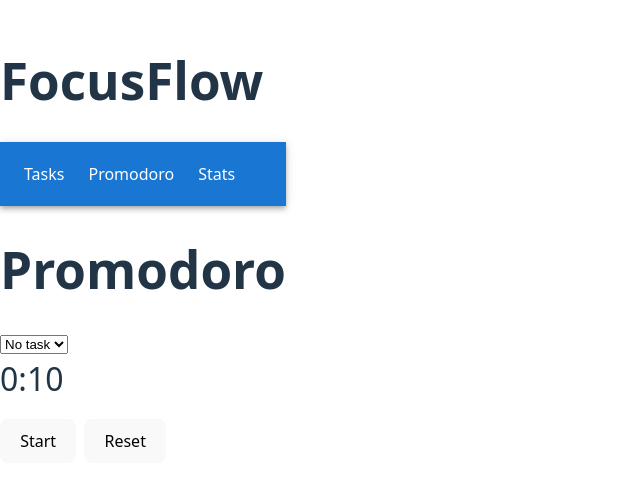
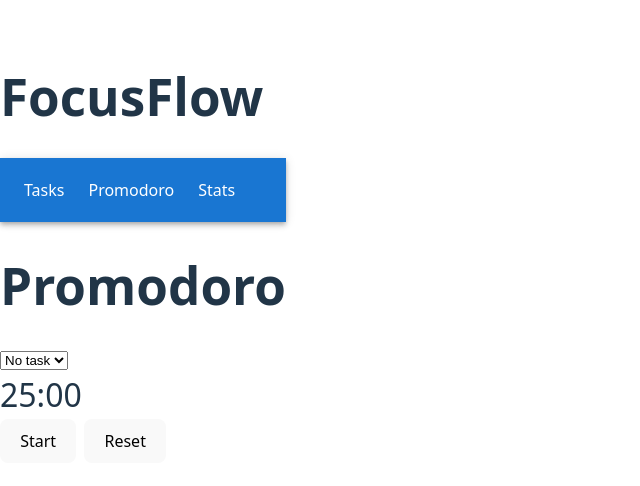
Before and after one commit to Mahmod94/react, a React (Vite) app in the folder FocusFlow/: page /promodoropage in a window 1280 px wide. Shown: the part 152-638 px from the top of the page, without its empty margins (0-640 px from the left). Built offline with nearby package versions, Linux system fonts and the light colour scheme.

Commit message:
Promodoro
Promodoro now works even when you navigate

```diff
--- a/FocusFlow/src/App.tsx
+++ b/FocusFlow/src/App.tsx
@@ -3,6 +3,7 @@ import { useEffect, useState } from "react";
 import type { Task } from "./types/task.ts";
 import type { Session } from "./types/session.ts";
 
+import { PromodoroProvider } from "./PromodoroProvider.tsx";
 import StatsPage from "./pages/StatsPage"
 import PromodoroPage from "./pages/PromodoroPage";
 import TasksPage from "./pages/TasksPage";
@@ -52,12 +53,13 @@ export default function App()
         <h1>FocusFlow</h1>
 
         <NavBar />
+        <PromodoroProvider setSessions={setSessions}>
         <Routes>
           <Route path="/" element={<TasksPage tasks={tasks} setTasks={setTasks} />} />
           <Route path="/promodoropage" element={<PromodoroPage sessions={sessions} setSessions={setSessions} tasks={tasks} />} />
           <Route path="/statspage" element={<StatsPage sessions={sessions}/>} />
-
         </Routes>
+        </PromodoroProvider>
       </div>
     </>
   );
--- /dev/null
+++ b/FocusFlow/src/PromodoroProvider.tsx
@@ -0,0 +1,91 @@
+import React, { createContext, useContext, useEffect, useRef, useState } from "react";
+import type { Session } from "./types/session";
+
+const POMODORO_LENGTH_SECONDS = 25 * 60;
+
+type PromodoroState = {
+  timeLeft: number;
+  running: boolean;
+  selectedTaskId: string;
+  setSelectedTaskId: (id: string) => void;
+  startPause: () => void;
+  reset: () => void;
+};
+
+const PromodoroContext = createContext<PromodoroState | null>(null);
+
+export function PromodoroProvider({
+  children,
+  setSessions,
+}: {
+  children: React.ReactNode;
+  setSessions: React.Dispatch<React.SetStateAction<Session[]>>;
+}) {
+  const [timeLeft, setTimeLeft] = useState(POMODORO_LENGTH_SECONDS);
+  const [running, setRunning] = useState(false);
+  const [selectedTaskId, setSelectedTaskId] = useState("");
+
+  const loggedRef = useRef(false);
+
+  useEffect(() => {
+    if (!running) return;
+
+    const id = window.setInterval(() => {
+      setTimeLeft((prev) => Math.max(prev - 1, 0));
+    }, 1000);
+
+    return () => window.clearInterval(id);
+  }, [running]);
+
+  useEffect(() => {
+    if (!running) return;
+
+    if (timeLeft === 0 && !loggedRef.current) {
+      loggedRef.current = true;
+      setRunning(false);
+
+      setSessions((prev) => [
+        ...prev,
+        {
+          id: Date.now(),
+          durationSeconds: POMODORO_LENGTH_SECONDS,
+          endedAt: Date.now(),
+          type: "focus",
+          taskId: selectedTaskId || undefined,
+        },
+      ]);
+    }
+  }, [timeLeft, running, selectedTaskId, setSessions]);
+
+  const startPause = () => {
+    if (!running) loggedRef.current = false;
+    setRunning((p) => !p);
+  };
+
+  const reset = () => {
+    setRunning(false);
+    setTimeLeft(POMODORO_LENGTH_SECONDS);
+    loggedRef.current = false;
+  };
+
+  return (
+    <PromodoroContext.Provider
+      value={{
+        timeLeft,
+        running,
+        selectedTaskId,
+        setSelectedTaskId,
+        startPause,
+        reset,
+      }}
+    >
+      {children}
+    </PromodoroContext.Provider>
+  );
+}
+
+export function usePromodoro() {
+  const ctx = useContext(PromodoroContext);
+  if (!ctx) throw new Error("usePromodoro must be used within PromodoroProvider");
+  return ctx;
+}
--- a/FocusFlow/src/pages/PromodoroPage.tsx
+++ b/FocusFlow/src/pages/PromodoroPage.tsx
@@ -3,10 +3,10 @@ import { useEffect, useRef, useState } from "react";
 
 import type { Task } from "../types/task";
 import type { Session } from "../types/session";
+import { usePromodoro } from "../PromodoroProvider";
 
 const PROMODORO_LENGTH = 10;
 
-// const STORAGE_KEY = "focusflow.sessions";
 
 type Props = {
     sessions: Session[];
@@ -15,111 +15,135 @@ type Props = {
 
 }
 
-export default function PromodoroPage({ sessions, setSessions, tasks } : Props)
+export default function PromodoroPage({ tasks } : Props)
 {
-    const [timeLeft, setTimeLeft] = useState<number>(PROMODORO_LENGTH);
-    const [running, setIsRunning] = useState<boolean>(false);
+    // const [timeLeft, setTimeLeft] = useState<number>(PROMODORO_LENGTH);
+    // const [running, setIsRunning] = useState<boolean>(false);
 
-    const [selectedTaskId, setSelectedTaskId] = useState<string | "">("");
+    // const [selectedTaskId, setSelectedTaskId] = useState<string | "">("");
 
-    // const [sessions, setSession] = useState<Session[]>(() => {
-    //     try {
-    //         const raw = localStorage.getItem(STORAGE_KEY);
-    //         console.log("LOADED RAW:", raw);
-    //         if (!raw) return [];
-    //         const parsed = JSON.parse(raw);
-    //         return Array.isArray(parsed) ? (parsed as Session []) : [];
-    //     } catch (err) {
-    //         console.error("Failed to load sessions:", err);
-    //         return [];
+
+    // // Hjälpfunktion för mm:ss
+    // const formatTime = (totalSeconds: number) => {
+    //     const m = Math.floor(totalSeconds/ 60);
+    //     const s = totalSeconds % 60;
+    //     return `${m}:${s.toString().padStart(2, "0")}`;
+    // };
+
+
+    // // useEffect(() => {
+    // //     // localStorage.setItem(STORAGE_KEY, JSON.stringify(sessions));
+    // //     console.log("SAVED", sessions);
+    // // }, [sessions]);
+
+    // useEffect(() => {
+    //     if(!running) return;
+
+    //     const id = window.setInterval(() => {
+    //         setTimeLeft(prev => Math.max(prev - 1, 0));
+    //     }, 1000);
+
+    //     return () => clearInterval(id);
+    // }, [running]);
+
+    // const loggedRef = useRef(false);
+
+    // useEffect(() => {
+    //     if (!running) return;
+
+    //     if (timeLeft === 0 && !loggedRef.current){
+    //         loggedRef.current = true;
+
+    //         setIsRunning(false);
+    //         setSessions(prev => [
+    //             ...prev,
+    //             {
+    //                 id: Date.now(),
+    //                 durationSeconds: PROMODORO_LENGTH,
+    //                 endedAt: Date.now(),
+    //                 type: "focus",
+    //                 taskId: selectedTaskId || undefined,
+    //             },
+    //         ]);
     //     }
-    // });
+    // }, [timeLeft, running, setSessions])
 
-    // Hjälpfunktion för mm:ss
+
+    // const handleStartPause = () => {
+    //     if (!running) loggedRef.current = false;
+    //     setIsRunning(p => !p);
+    // };
+
+    // const handleReset = () => {
+    //     setIsRunning(false);
+    //     setTimeLeft(PROMODORO_LENGTH);
+    //     loggedRef.current= false;
+    // };
+
+    const {
+        timeLeft,
+        running,
+        selectedTaskId,
+        setSelectedTaskId,
+        startPause,
+        reset,
+    } = usePromodoro();
+
+
     const formatTime = (totalSeconds: number) => {
-        const m = Math.floor(totalSeconds/ 60);
+        const m = Math.floor(totalSeconds / 60);
         const s = totalSeconds % 60;
         return `${m}:${s.toString().padStart(2, "0")}`;
     };
 
-
-    // useEffect(() => {
-    //     // localStorage.setItem(STORAGE_KEY, JSON.stringify(sessions));
-    //     console.log("SAVED", sessions);
-    // }, [sessions]);
-
-    useEffect(() => {
-        if(!running) return;
-
-        const id = window.setInterval(() => {
-            setTimeLeft(prev => Math.max(prev - 1, 0));
-        }, 1000);
-
-        return () => clearInterval(id);
-    }, [running]);
-
-    const loggedRef = useRef(false);
-
-    useEffect(() => {
-        if (!running) return;
-
-        if (timeLeft === 0 && !loggedRef.current){
-            loggedRef.current = true;
-
-            setIsRunning(false);
-            setSessions(prev => [
-                ...prev,
-                {
-                    id: Date.now(),
-                    durationSeconds: PROMODORO_LENGTH,
-                    endedAt: Date.now(),
-                    type: "focus",
-                    taskId: selectedTaskId || undefined,
-                },
-            ]);
-        }
-    }, [timeLeft, running, setSessions])
-
-
-    const handleStartPause = () => {
-        if (!running) loggedRef.current = false;
-        setIsRunning(p => !p);
-    };
-
-    const handleReset = () => {
-        setIsRunning(false);
-        setTimeLeft(PROMODORO_LENGTH);
-        loggedRef.current= false;
-    };
     return (
         <div>
             <h1>Promodoro</h1>
+
             <select value={selectedTaskId} onChange={(e) => setSelectedTaskId(e.target.value)}>
                 <option value="">No task</option>
-                {tasks.map(t => (
+                {tasks.map((t) => (
                     <option key={t.id} value={t.id}>{t.title}</option>
                 ))}
             </select>
-            <div style={{ fontSize: "2rem", marginBottom: "1rem" }}>
+
+            <div style={{ fontSize: "2rem", marginBottom:"1rem00"}}>
                 {formatTime(timeLeft)}
             </div>
 
-            <button onClick={handleStartPause}>
-                {running ? "Pause" : "Start"}
-            </button>
+            <button onClick={startPause}>Start</button>
+            <button onClick={reset} style={{ marginLeft: "0.5rem" }}>Reset</button>
+        </div>
 
-            <button onClick={handleReset} style={{ marginLeft: "0.5rem" }}>
-                Reset
-            </button>
-        <ul>
-            {sessions.map((s)=>(
-                <li key={s.id}>
-                    {s.type} — {formatTime(s.durationSeconds)} —{" "}
-                    {new Date(s.endedAt).toLocaleString()}
-                </li>
-            ))}
-        </ul>
-        </div>
+
+        // <div>
+        //     <h1>Promodoro</h1>
+        //     <select value={selectedTaskId} onChange={(e) => setSelectedTaskId(e.target.value)}>
+        //         <option value="">No task</option>
+        //         {tasks.map(t => (
+        //             <option key={t.id} value={t.id}>{t.title}</option>
+        //         ))}
+        //     </select>
+        //     <div style={{ fontSize: "2rem", marginBottom: "1rem" }}>
+        //         {formatTime(timeLeft)}
+        //     </div>
+
+        //     <button onClick={handleStartPause}>
+        //         {running ? "Pause" : "Start"}
+        //     </button>
+
+        //     <button onClick={handleReset} style={{ marginLeft: "0.5rem" }}>
+        //         Reset
+        //     </button>
+        // <ul>
+        //     {sessions.map((s)=>(
+        //         <li key={s.id}>
+        //             {s.type} — {formatTime(s.durationSeconds)} —{" "}
+        //             {new Date(s.endedAt).toLocaleString()}
+        //         </li>
+        //     ))}
+        // </ul>
+        // </div>
     );
 
 }
```
